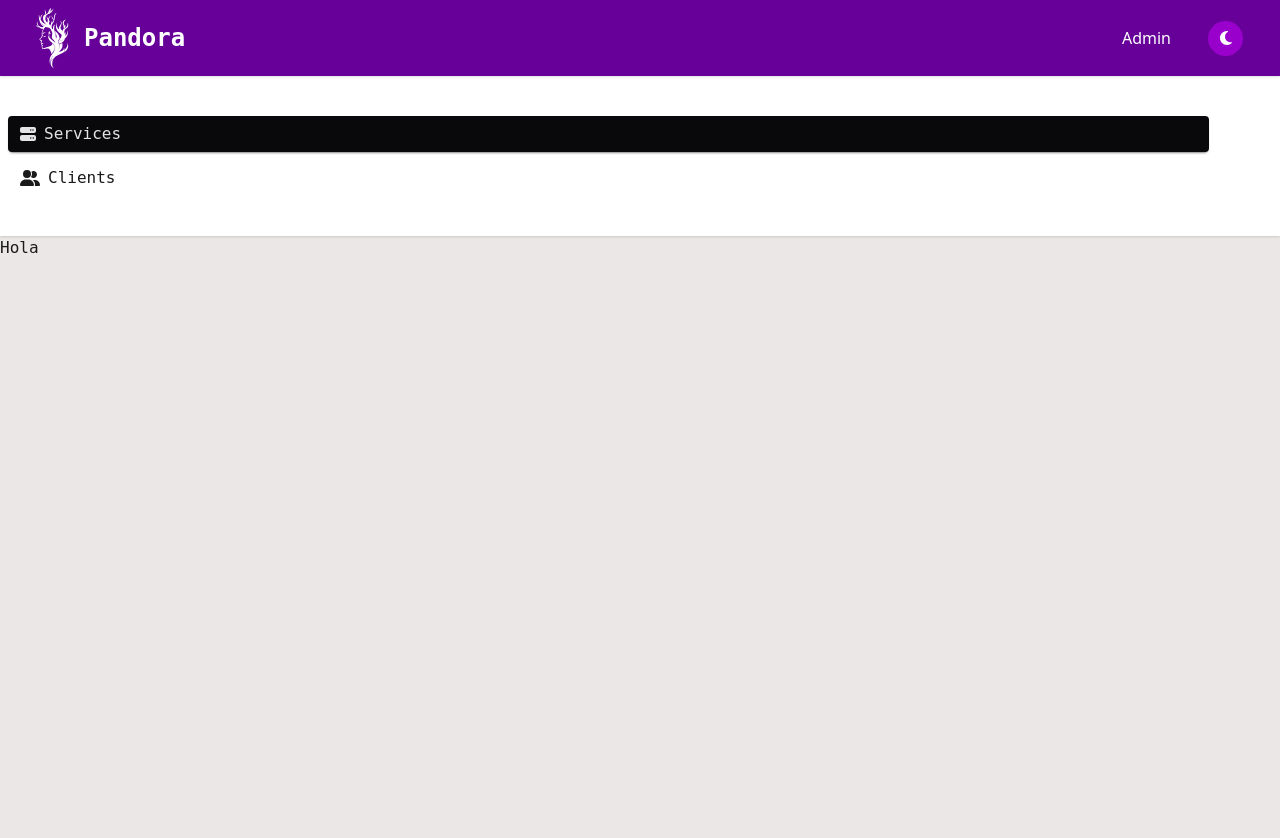
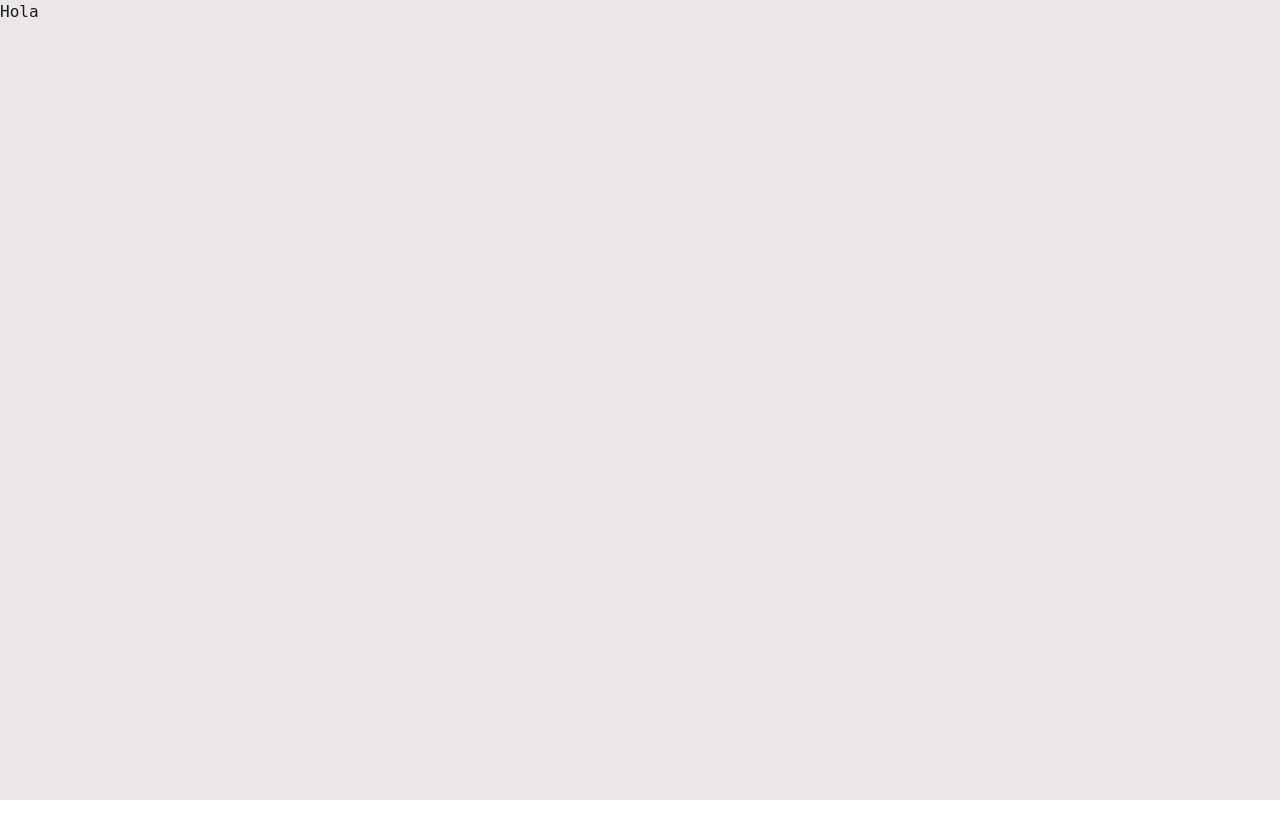
Before and after one commit to PandoraSuite/pandora-admin, a Vue app: page /about in a window 1280 px wide. Shown: the top 838 px of the page. After the commit the page ends 800 px from the top, so only its background shows below. Built offline with nearby package versions, Linux system fonts and the light colour scheme.

Commit message:
:recycle: ref(App) Refactor app for using correctly the layout.

```diff
--- a/src/App.vue
+++ b/src/App.vue
@@ -1,9 +1,6 @@
 <script setup lang="ts">
 import { onMounted } from "vue";
 import { RouterView } from "vue-router";
-
-import Header from "./components/Header.vue";
-import Sidebar from "./components/Sidebar.vue";
 
 onMounted(() => {
   const currentTheme = localStorage.getItem("data-theme") || "light";
@@ -12,9 +9,6 @@ onMounted(() => {
 </script>
 
 <template>
-  <Header  />
-  <Sidebar />
-
   <RouterView />
 </template>
 
```
